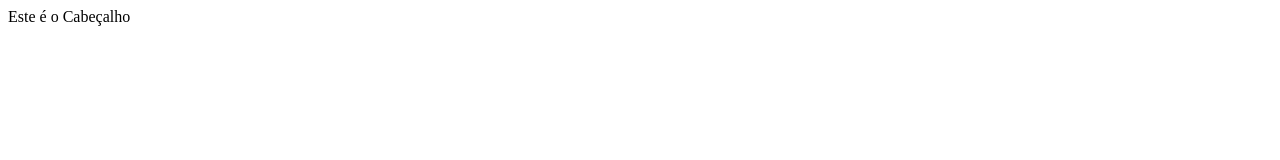
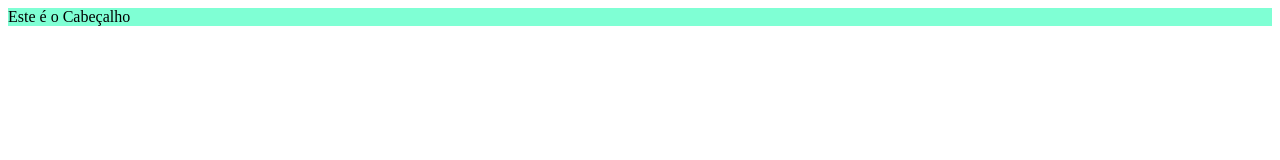
Before and after one commit to jonas-soares/Aprender_HTML, a plain HTML site: page index.html in a window 1280 px wide. Drawn offline with Linux system fonts and the light colour scheme.

Commit message:
Insercao do estilo

```diff
--- a/index.html
+++ b/index.html
@@ -5,6 +5,7 @@
     <meta http-equiv="X-UA-Compatible" content="IE=edge">
     <meta name="viewport" content="width=device-width, initial-scale=1.0">
     <title>Calculadora</title>
+    <link rel="stylesheet" href="style.css">
 </head>
 <body>
     <header>
--- /dev/null
+++ b/style.css
@@ -0,0 +1,3 @@
+header  {
+    background-color: aquamarine;
+}
```
